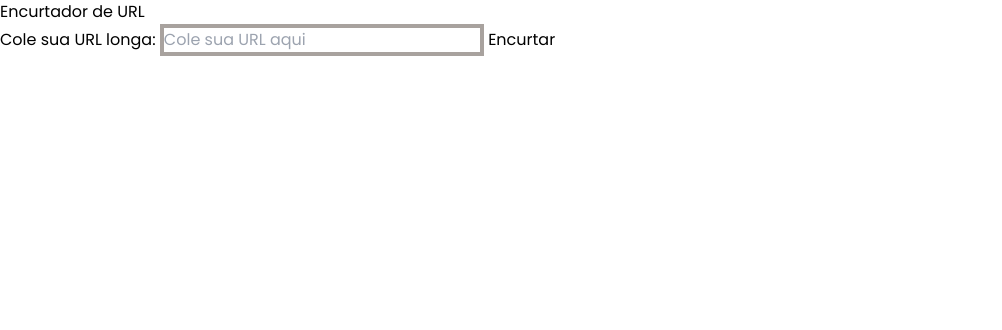
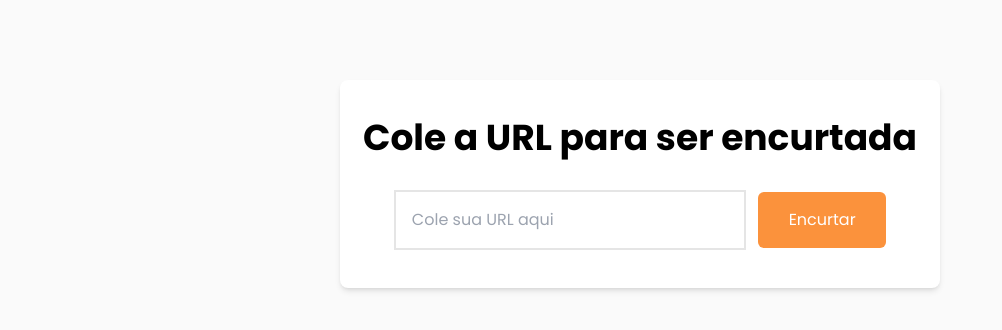
Before and after one commit to jcoffeex/short-url, a Flask app: page / in a window 1280 px wide. Shown: the top 330 px of the page, without its empty margins (0-1002 px from the left). Run offline with Flask 3, Linux system fonts and the light colour scheme; style sheets or scripts are compiled from the project's sources.

Commit message:
feat: ui improvement

```diff
--- a/app/templates/index.html
+++ b/app/templates/index.html
@@ -8,20 +8,35 @@
     filename='css/global.css')}}""> <link rel="stylesheet"
     href="{{url_for('static', filename='css/output.css')}}"">
   </head>
-  <body>
-    <h1>Encurtador de URL</h1>
-    <form id="form" method="POST" action="{{ url_for('views.shorten_url') }}">
-      <label for="long_url">Cole sua URL longa:</label>
+  <body class="bg-zinc-50">
+    <div
+      class="mx-auto mt-20 h-72 md:h-52 md:w-[600px] shadow-md bg-white text-center flex flex-col justify-center gap-8 rounded-lg"
+    >
+        <h2 class="text-4xl font-bold">Cole a URL para ser encurtada</h2>
+        <form
+          id="form"
+          method="POST"
+          action="{{ url_for('views.shorten_url') }}"
+        >
+          <div>
             <input
-        class="border-4 border-stone-400"
+              class="border-2 border-neutral-200 focus:border-orange-400 outline-none p-4"
               type="url"
               id="long_url"
               name="long_url"
               placeholder="Cole sua URL aqui"
               required
             />
-      <button type="submit">Encurtar</button>
+            <button
+              class="bg-orange-400 hover:bg-orange-500 text-white p-4 w-32 rounded-md mt-4 md:ml-2 md:mt-0"
+              type="submit"
+            >
+              Encurtar
+            </button>
+          </div>
         </form>
+      </div>
+    </div>
   </body>
   <script src="../static/js/script.js"></script>
 </html>
```
Lines whose indentation alone changed are shown as unchanged.
